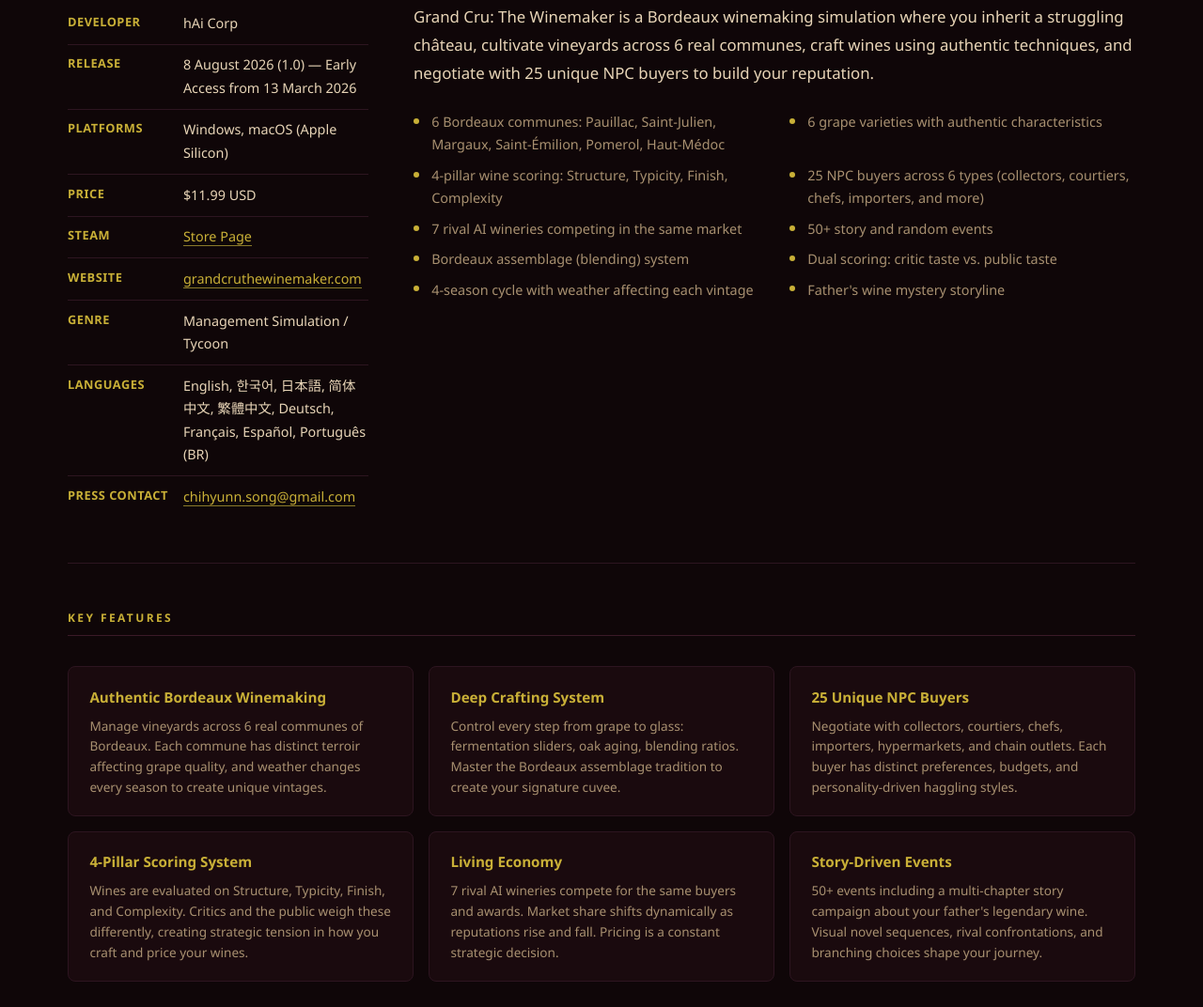
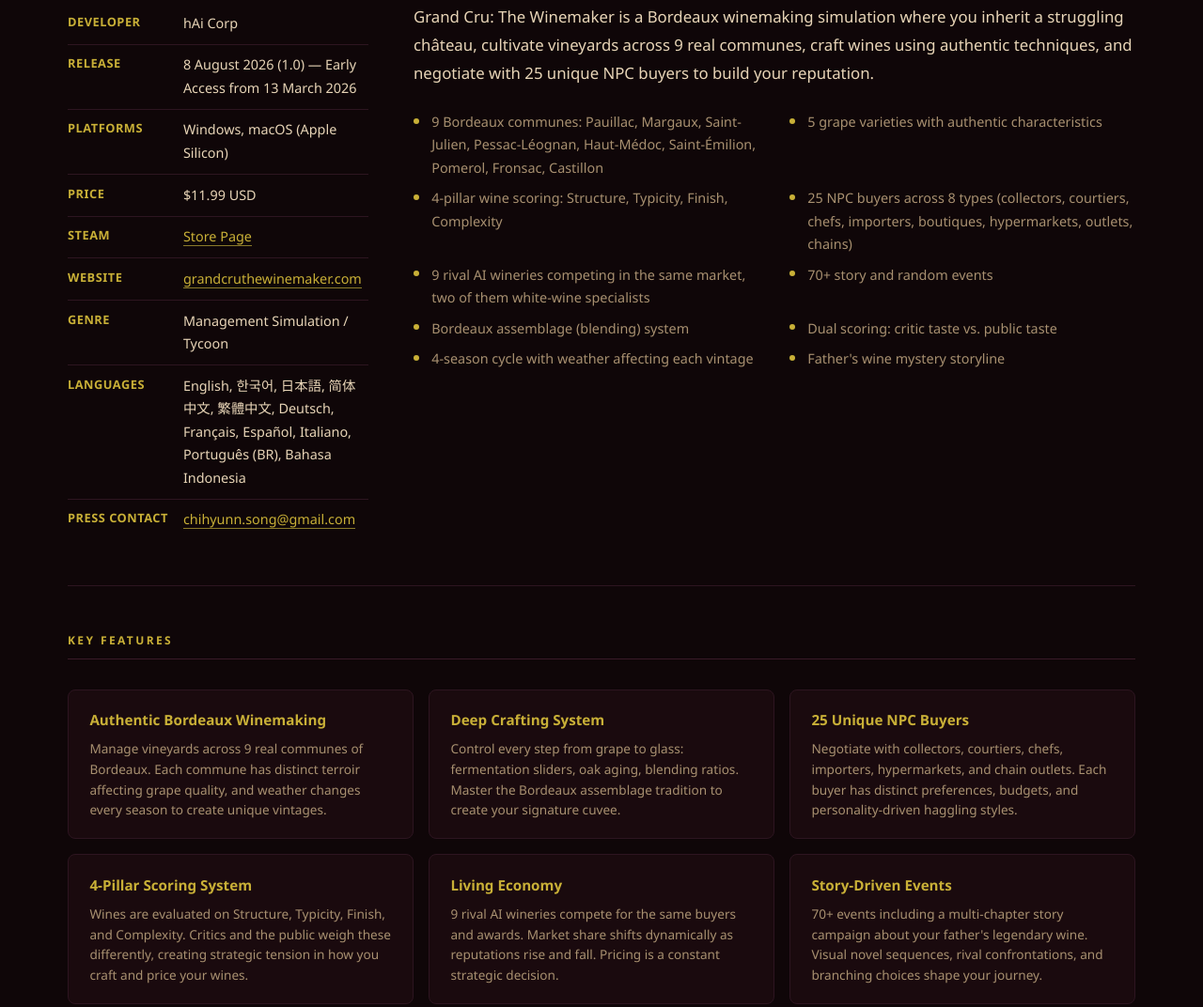
Before and after one commit to chihyunn/grand_cru_website, a plain HTML site: page press/index.html in a window 1280 px wide. Shown: the part 448-1520 px from the top of the page at 94% size. Drawn offline with Linux system fonts and the light colour scheme.

Commit message:
fix(press): 프레스킷 팩트 8곳 정정 — 게임 데이터와 대조
크리에이터에게 프레스킷을 보내려다 숫자를 대조했더니 대부분 낡아 있었다.
전부 wine-master 레포의 실데이터로 확인한 값이다.

- 라이벌 와이너리 7 → 9 (2곳은 화이트 전담, npc-wineries.json)
- 코뮌 6 → 9 (pessac_leognan·fronsac·castillon 누락, communes.json)
- 품종 6 → 5 (grapes.json 실측 5종)
- 바이어 타입 6 → 8 (boutique·chain_buyer 등, wholesale-npcs.json)
- 언어 9개 나열 → 11개 (Italiano·Bahasa Indonesia 누락)
- 이벤트 50+ → 70+ (events.json 71개)

★근본 원인은 숫자를 문서에 복제한 것이다. 게임이 자라는데 프레스킷은
출시 시점에 멈춰 있었다. 다음에 고칠 땐 아래로 먼저 세라(5초):

  python3 -c "import json
  L=lambda f,k=None:(lambda d: len(d[k] if k else d))(json.load(open('src/data/'+f)))
  print('바이어',L('wholesale-npcs.json'),'| 라이벌',L('npc-wineries.json','wineries'),
        '| 코뮌',L('communes.json','communes'),'| 품종',L('grapes.json'))"

```diff
--- a/press/index.html
+++ b/press/index.html
@@ -476,20 +476,20 @@
           <tr><th>Steam</th><td><a href="https://store.steampowered.com/app/4451370/Grand_Cru_The_Wine_Maker/" target="_blank" rel="noopener">Store Page</a></td></tr>
           <tr><th>Website</th><td><a href="https://grandcruthewinemaker.com" target="_blank" rel="noopener">grandcruthewinemaker.com</a></td></tr>
           <tr><th>Genre</th><td>Management Simulation / Tycoon</td></tr>
-          <tr><th>Languages</th><td>English, &#54620;&#44397;&#50612;, &#26085;&#26412;&#35486;, &#31616;&#20307;&#20013;&#25991;, &#32321;&#39636;&#20013;&#25991;, Deutsch, Fran&ccedil;ais, Espa&ntilde;ol, Portugu&ecirc;s (BR)</td></tr>
+          <tr><th>Languages</th><td>English, &#54620;&#44397;&#50612;, &#26085;&#26412;&#35486;, &#31616;&#20307;&#20013;&#25991;, &#32321;&#39636;&#20013;&#25991;, Deutsch, Fran&ccedil;ais, Espa&ntilde;ol, Italiano, Portugu&ecirc;s (BR), Bahasa Indonesia</td></tr>
           <tr><th>Press Contact</th><td><a href="mailto:chihyunn.song@gmail.com">chihyunn.song@gmail.com</a></td></tr>
         </table>
       </div>
       <div class="description" id="description">
         <h2 class="section-title">Description</h2>
-        <p class="short-desc">Grand Cru: The Winemaker is a Bordeaux winemaking simulation where you inherit a struggling ch&acirc;teau, cultivate vineyards across 6 real communes, craft wines using authentic techniques, and negotiate with 25 unique NPC buyers to build your reputation.</p>
+        <p class="short-desc">Grand Cru: The Winemaker is a Bordeaux winemaking simulation where you inherit a struggling ch&acirc;teau, cultivate vineyards across 9 real communes, craft wines using authentic techniques, and negotiate with 25 unique NPC buyers to build your reputation.</p>
         <ul class="detail-list">
-          <li>6 Bordeaux communes: Pauillac, Saint-Julien, Margaux, Saint-&Eacute;milion, Pomerol, Haut-M&eacute;doc</li>
-          <li>6 grape varieties with authentic characteristics</li>
+          <li>9 Bordeaux communes: Pauillac, Margaux, Saint-Julien, Pessac-L&eacute;ognan, Haut-M&eacute;doc, Saint-&Eacute;milion, Pomerol, Fronsac, Castillon</li>
+          <li>5 grape varieties with authentic characteristics</li>
           <li>4-pillar wine scoring: Structure, Typicity, Finish, Complexity</li>
-          <li>25 NPC buyers across 6 types (collectors, courtiers, chefs, importers, and more)</li>
-          <li>7 rival AI wineries competing in the same market</li>
-          <li>50+ story and random events</li>
+          <li>25 NPC buyers across 8 types (collectors, courtiers, chefs, importers, boutiques, hypermarkets, outlets, chains)</li>
+          <li>9 rival AI wineries competing in the same market, two of them white-wine specialists</li>
+          <li>70+ story and random events</li>
           <li>Bordeaux assemblage (blending) system</li>
           <li>Dual scoring: critic taste vs. public taste</li>
           <li>4-season cycle with weather affecting each vintage</li>
@@ -505,7 +505,7 @@
     <div class="features-grid">
       <div class="feature-item">
         <h3>Authentic Bordeaux Winemaking</h3>
-        <p>Manage vineyards across 6 real communes of Bordeaux. Each commune has distinct terroir affecting grape quality, and weather changes every season to create unique vintages.</p>
+        <p>Manage vineyards across 9 real communes of Bordeaux. Each commune has distinct terroir affecting grape quality, and weather changes every season to create unique vintages.</p>
       </div>
       <div class="feature-item">
         <h3>Deep Crafting System</h3>
@@ -521,11 +521,11 @@
       </div>
       <div class="feature-item">
         <h3>Living Economy</h3>
-        <p>7 rival AI wineries compete for the same buyers and awards. Market share shifts dynamically as reputations rise and fall. Pricing is a constant strategic decision.</p>
+        <p>9 rival AI wineries compete for the same buyers and awards. Market share shifts dynamically as reputations rise and fall. Pricing is a constant strategic decision.</p>
       </div>
       <div class="feature-item">
         <h3>Story-Driven Events</h3>
-        <p>50+ events including a multi-chapter story campaign about your father's legendary wine. Visual novel sequences, rival confrontations, and branching choices shape your journey.</p>
+        <p>70+ events including a multi-chapter story campaign about your father's legendary wine. Visual novel sequences, rival confrontations, and branching choices shape your journey.</p>
       </div>
     </div>
   </section>
```
